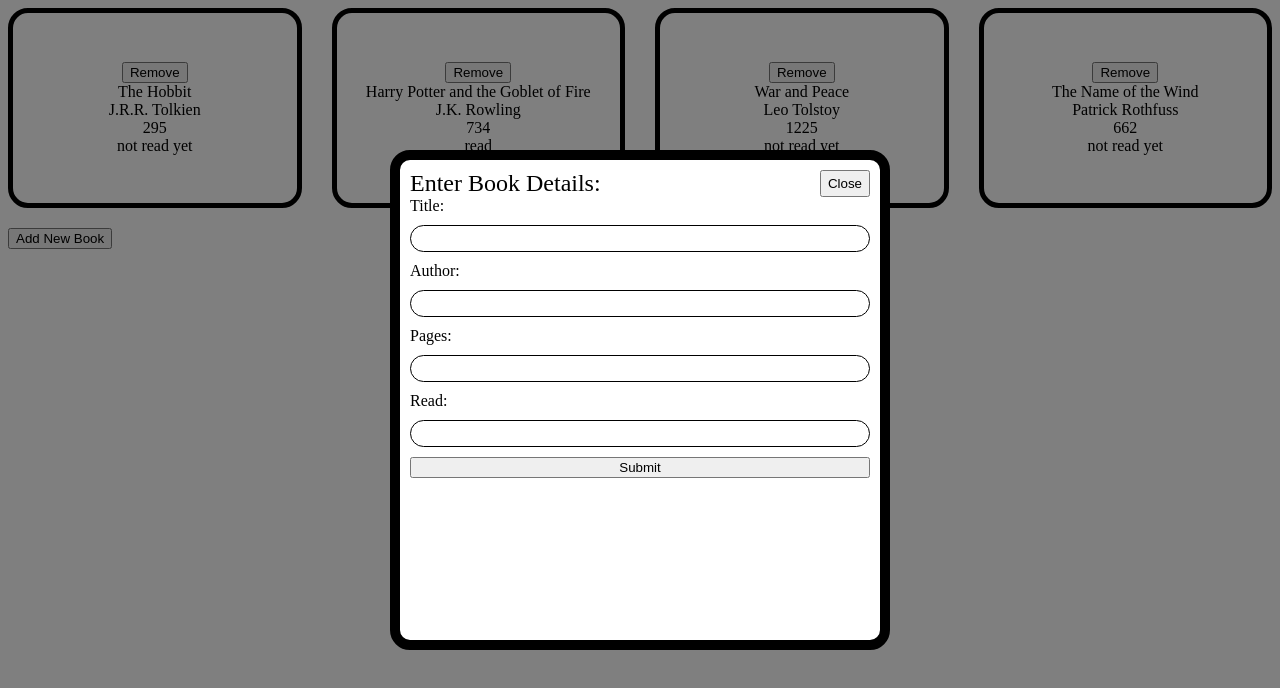
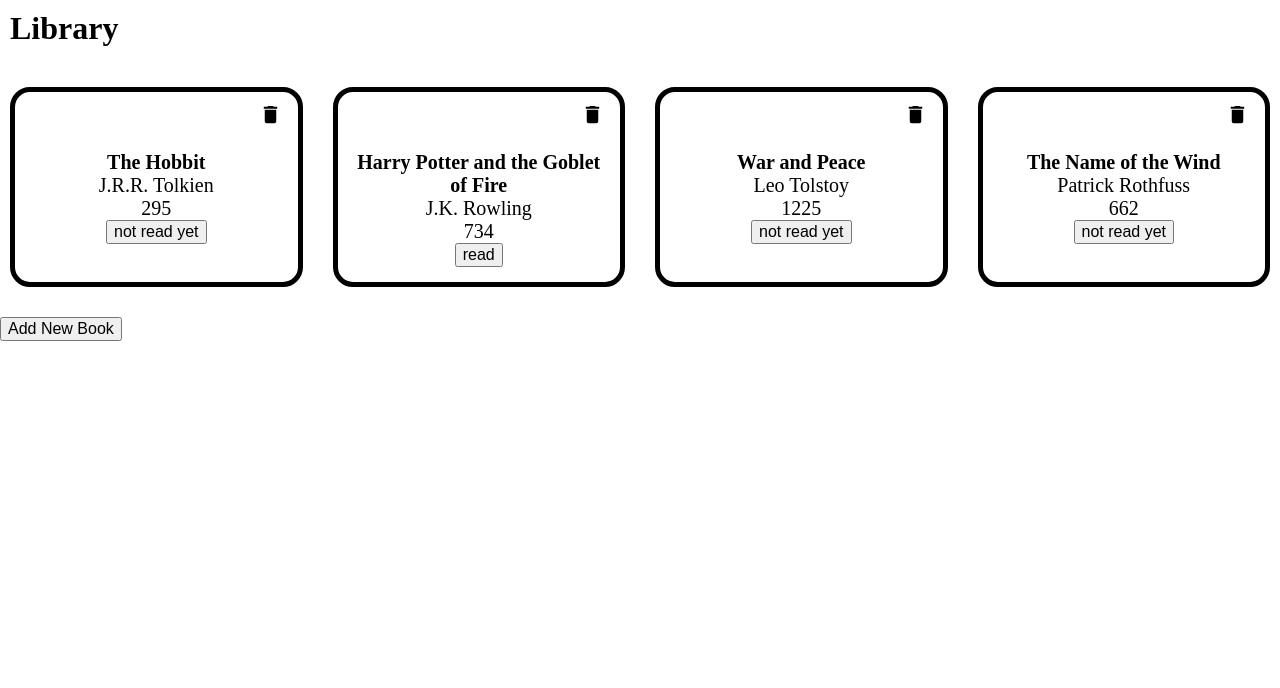
Before and after one commit to jbialkin98/library, a plain HTML site: page index.html in a window 1280 px wide. Drawn offline with Linux system fonts and the light colour scheme.

Commit message:
Add read button

```diff
--- a/code.js
+++ b/code.js
@@ -26,11 +26,19 @@ function Book(title, author, pages, read) {
     addBookToLibrary(this);
 }
 
+Book.prototype.readStatus = (book, readButton) => {
+    if (book.read === 'read') {
+        book.read = 'not read yet';
+    } else {
+        book.read = 'read';
+    }
+    readButton.textContent = book.read;
+    console.log(book.read);
+}
+
 function addBookToLibrary(entry) {
     myLibrary.push(entry);
 }
-
-
 
 const theHobbit = new Book("The Hobbit", "J.R.R. Tolkien", 295, "not read yet");
 const gobletOfFire = new Book("Harry Potter and the Goblet of Fire", "J.K. Rowling", 734, "read");
@@ -50,7 +58,7 @@ function displayBookInfo(book) {
 
     const removeButton = document.createElement('button');
     removeButton.classList.add('removeButton');
-    removeButton.textContent = 'Remove';
+    removeButton.innerHTML = '<img src="delete.svg" />';
     bookCard.appendChild(removeButton);
 
     removeButton.addEventListener('click', () => {
@@ -76,7 +84,7 @@ function displayBookInfo(book) {
 
 function bookTitle(book, bookCard) {
     const newDiv = document.createElement('div');
-    newDiv.classList.add('newDiv');
+    newDiv.classList.add('newDiv', 'bookTitle');
     bookCard.appendChild(newDiv);
     newDiv.textContent = book.title;
 }
@@ -96,10 +104,14 @@ function bookPages(book, bookCard) {
 }
 
 function bookRead(book, bookCard) {
-    const newDiv = document.createElement('div');
-    newDiv.classList.add('newDiv');
-    bookCard.appendChild(newDiv);
-    newDiv.textContent = book.read;
+    const readButton = document.createElement('button');
+    readButton.classList.add('readButton');
+    readButton.type = 'checkbox';
+    readButton.textContent = book.read;
+    bookCard.appendChild(readButton);
+    readButton.addEventListener('click', () => {
+        book.readStatus(book, readButton);
+    });
 }
 
 function openPopUp() {
--- a/index.html
+++ b/index.html
@@ -9,9 +9,10 @@
     <title>Library</title>
 </head>
 <body>
+    <header>Library</header>
     <div class="container"></div>
     <button class="newBook">Add New Book</button>
-    <div class="popUpDisplay active">
+    <div class="popUpDisplay">
         <div class="popUpHeader">
             <div class="popUpTitle">Enter Book Details:</div>
             <button class="closePopUp">Close</button>
@@ -28,6 +29,6 @@
             <button type="submit">Submit</button>
         </form>
     </div>
-    <div class="active" id="overlay"></div>
+    <div id="overlay"></div>
 </body>
 </html>
--- a/styles.css
+++ b/styles.css
@@ -1,8 +1,18 @@
 * {
     box-sizing: border-box;
+    font-size: 16px;
+    margin: 0;
+}
+
+header {
+    font-size: 2em;
+    font-weight: bold;
+    margin-bottom: 20px;
+    padding: 10px;
 }
 
 .container {
+    padding: 10px;
     display: grid;
     grid-template-columns: repeat(auto-fit, minmax(250px, 1fr));
     gap: 30px;
@@ -15,9 +25,36 @@
     height: 200px;
     display: flex;
     flex-direction: column;
-    justify-content: center;
     align-items: center;
+    padding: 10px;
+}
 
+.newDiv {
+    font-size: 1.25em;
+    text-align: center;
+}
+
+.bookTitle {
+    font-weight: bold;
+}
+
+.removeButton {
+    background: none;
+    border: none;
+    align-self: flex-end;
+    margin-bottom: 20px;
+}
+
+.readButton button {
+    opacity: 0;
+    width: 0;
+    height: 0;
+}
+
+img {
+    width: 23px;
+    height: auto;
+    cursor: pointer;
 }
 
 .popUpDisplay {
```
Also changed, not shown: delete.svg (added).
